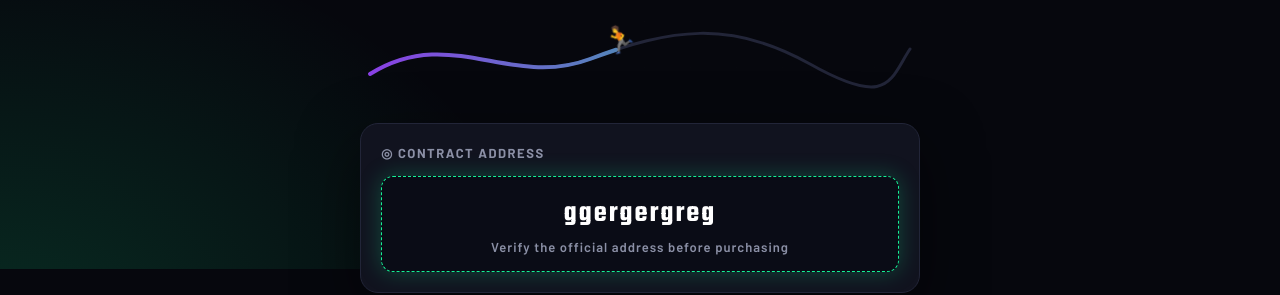
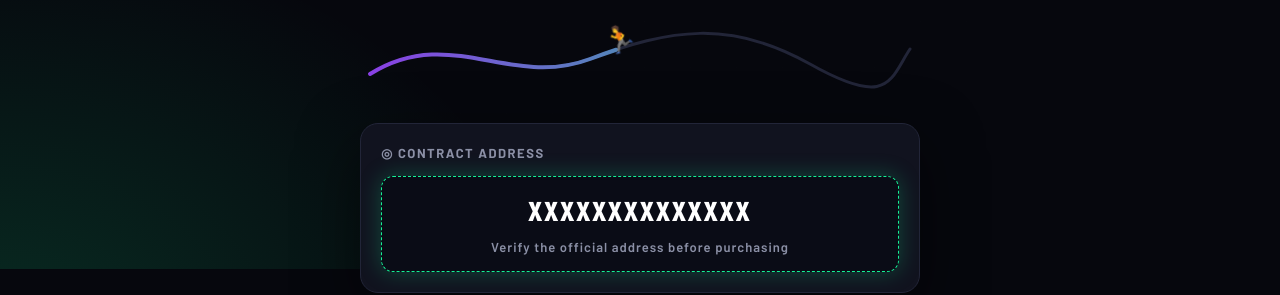
Before and after one commit to tankymans/runtoearn, a plain HTML site: page index.html in a window 1280 px wide. Shown: the part 531-826 px from the top of the page. Drawn offline with Linux system fonts and the light colour scheme.

Commit message:
Update index.html

```diff
--- a/index.html
+++ b/index.html
@@ -226,7 +226,7 @@
     <div class="ca-wrap">
       <div class="ca-top"><span>◎ Contract Address</span></div>
       <div id="caLocked">
-        <div class="ca-locked">ggergergreg<small>Verify the official address before purchasing</small></div>
+        <div class="ca-locked">XXXXXXXXXXXXXX<small>Verify the official address before purchasing</small></div>
       </div>
       <div class="ca-display" id="caDisplay">
         <div class="ca-value" id="caValue"></div>
```
